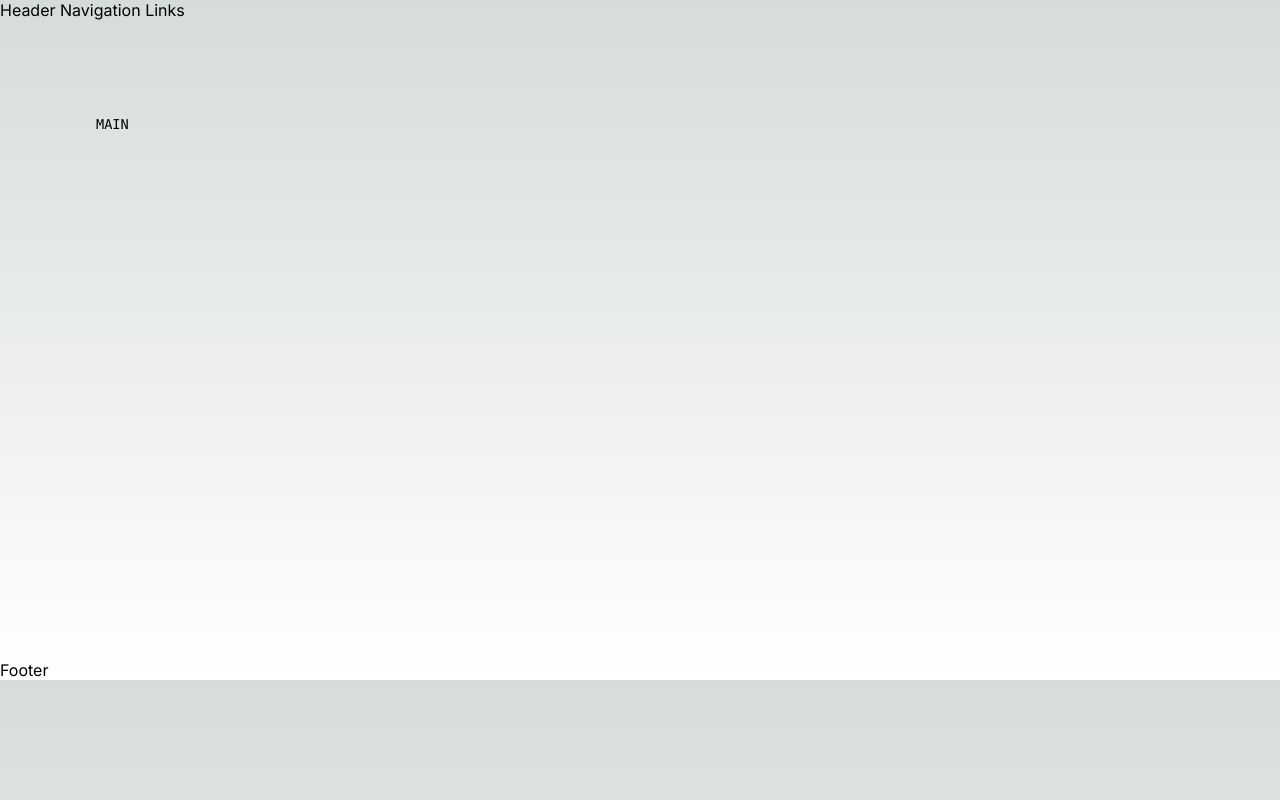
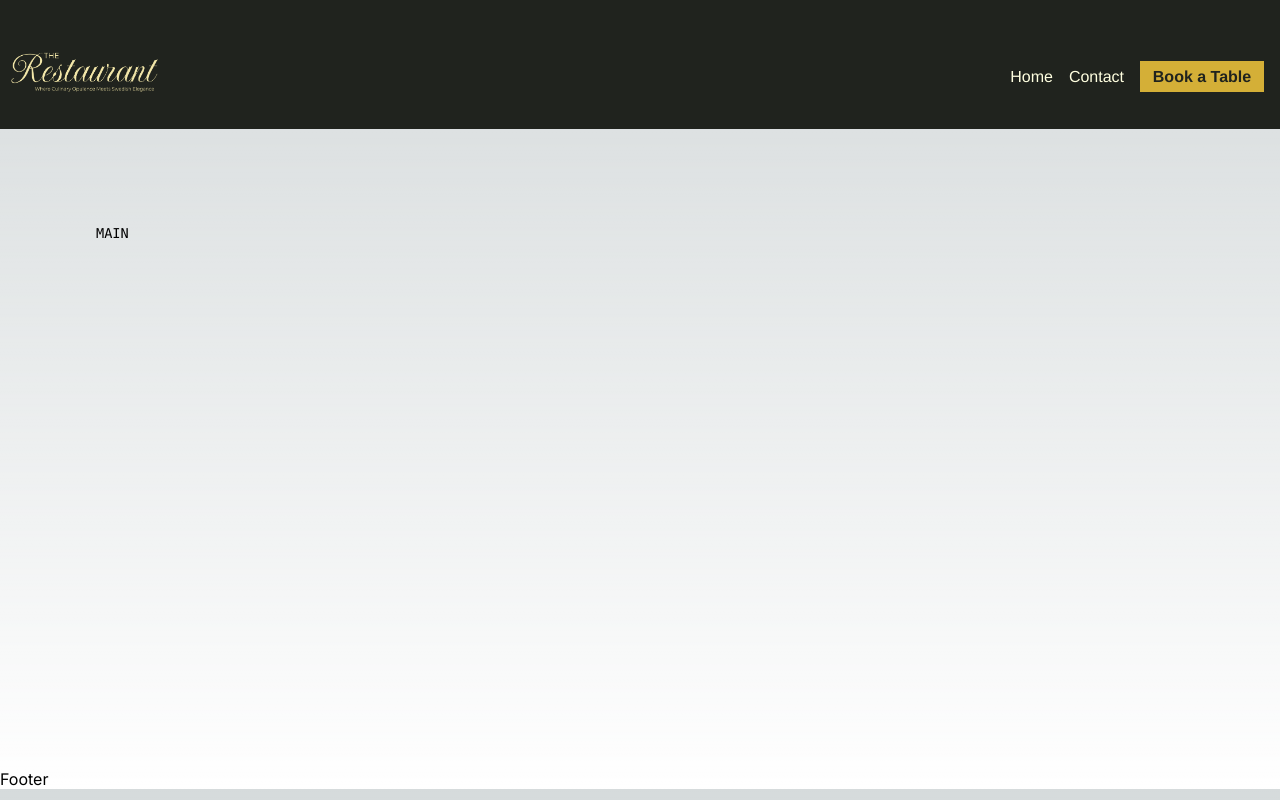
Before and after one commit to jenmwa/therestaurant, a Next.js app: page / in a window 1280 px wide. Built offline with nearby package versions, Linux system fonts and the light colour scheme.

Commit message:
:lipstick: add styling 2 header & navigation

```diff
--- a/app/components/Header.tsx
+++ b/app/components/Header.tsx
@@ -1,13 +1,11 @@
 import { Navigation } from "./Navigation"
+import '../style/header.scss';
 
 
 export const Header = () => {
   return <>
     <header>
-      <nav>
-      Header
       <Navigation></Navigation>
-      </nav>
     </header>
 
 
--- a/app/components/Navigation.tsx
+++ b/app/components/Navigation.tsx
@@ -1,3 +1,25 @@
-export function Navigation() {
-  return <> Navigation Links</>;
+'use client'
+import Link from "next/link"
+import Image from 'next/image';
+
+import '../style/header.scss';
+
+export const Navigation = () => {
+
+  return <>
+    <div className="container">
+      <Link href='/'>
+        <div className="header__logo">
+          <Image src='/img/logo_light.png' width={150} height={50} alt='the restaurant'/>
+        </div>
+      </Link>
+      <nav>
+        <ul>
+          <li><Link href='/'>Home</Link></li>
+          <li><Link href='/contact'>Contact</Link></li>
+          <li className='CTA'><Link href='/booking'>Book a Table</Link></li>
+        </ul>
+      </nav>
+    </div>
+    </>;
 }
```
Also changed, not shown: public/img/logo_dark.png (added), public/img/logo_light.png (added).
